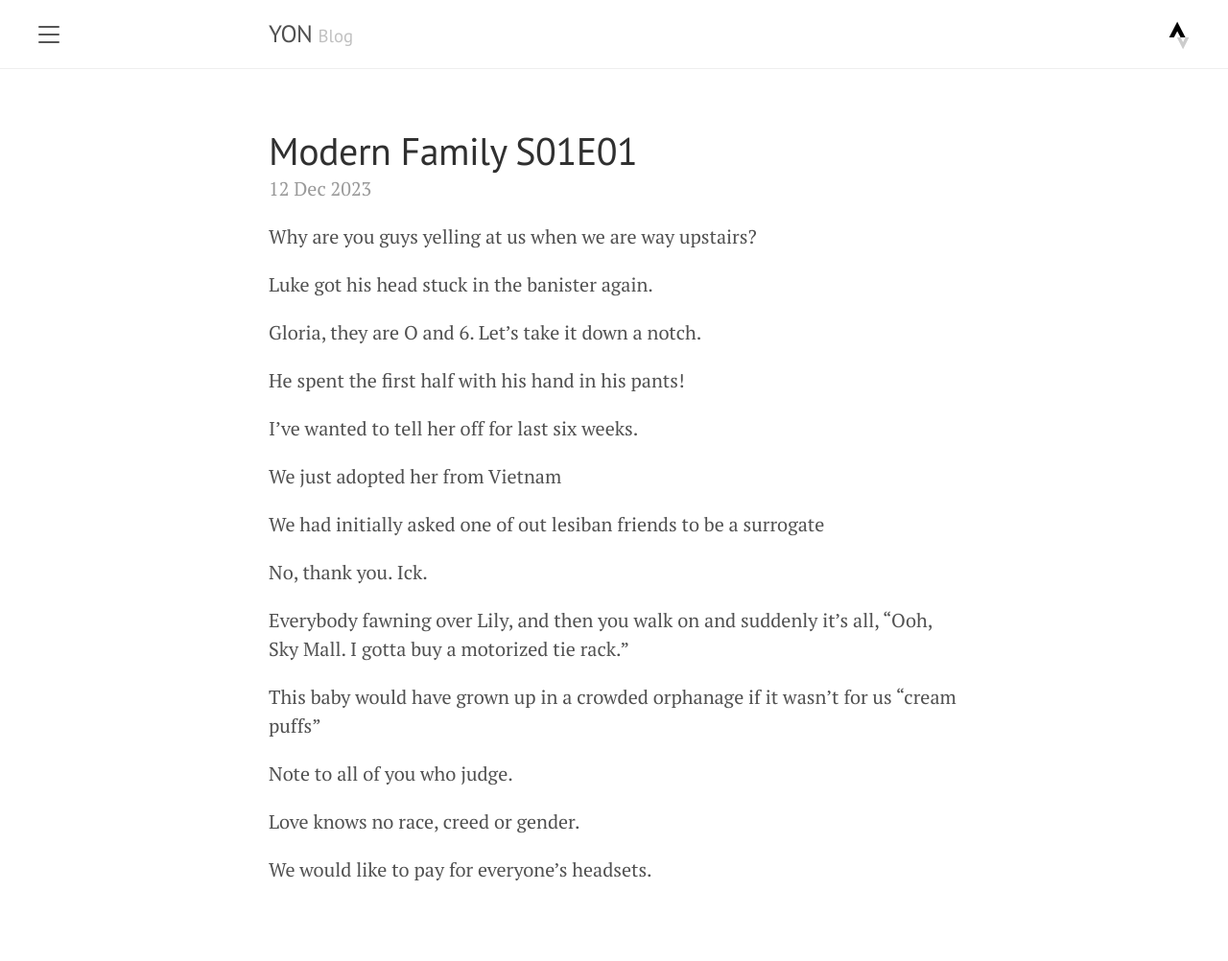
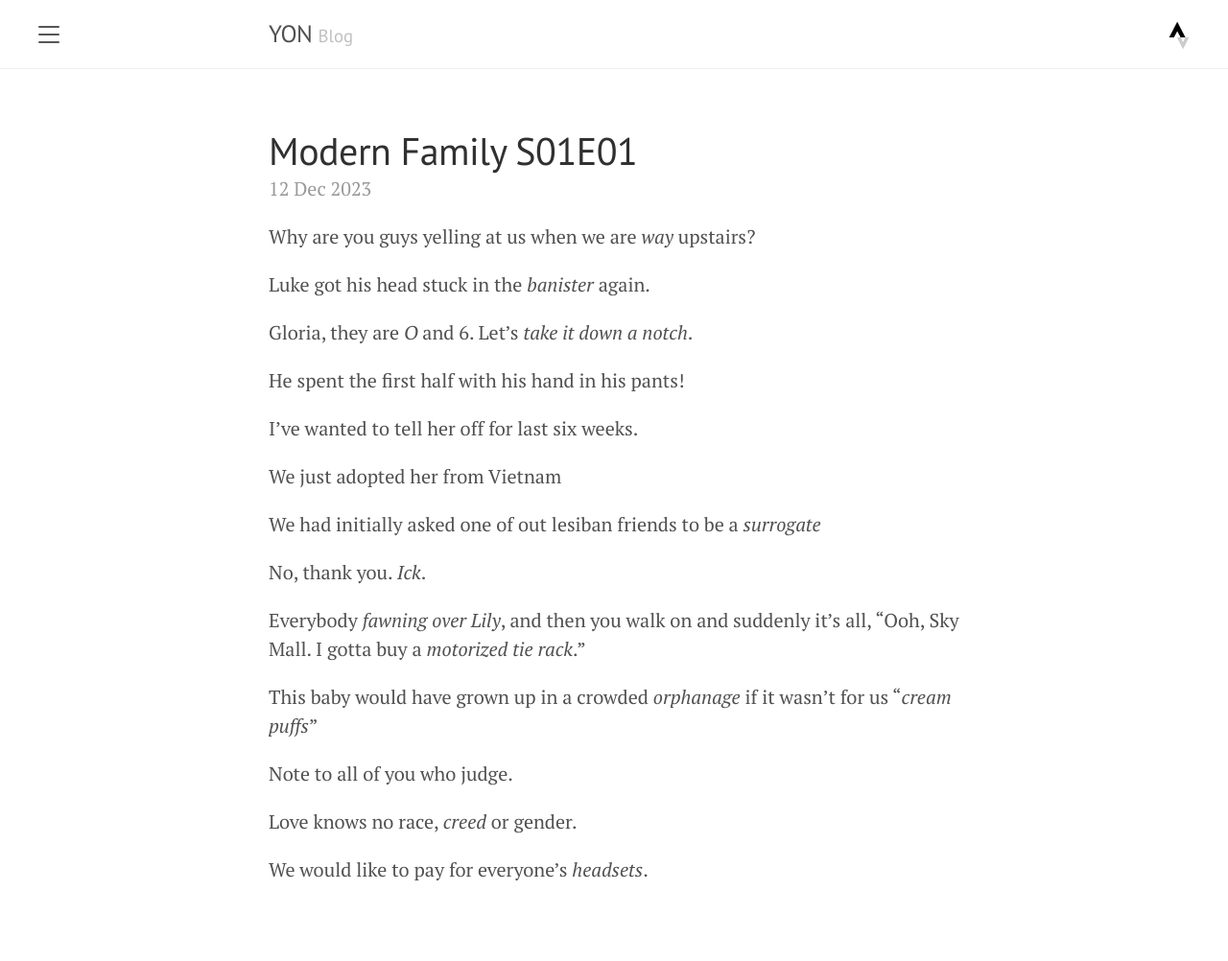
Before and after one commit to yoncise/yoncise.github.io, a Jekyll site: the page built from logs/_posts/2023/2023-12-12-149999271.md, in a window 1280 px wide. Shown: the whole page at 96% size. Built offline with Jekyll 4.4.1, drawn with Linux system fonts in a browser that asks for light colours.

Commit message:
语雀同步 Modern Family S01E01

```diff
--- a/logs/_posts/2023/2023-12-12-149999271.md
+++ b/logs/_posts/2023/2023-12-12-149999271.md
@@ -2,11 +2,11 @@
 layout: post
 title: Modern Family S01E01
 ---
-Why are you guys yelling at us when we are way upstairs?
+Why are you guys yelling at us when we are _way_ upstairs?
 
-Luke got his head stuck in the banister again.
+Luke got his head stuck in the _banister_ again.
 
-Gloria, they are O and 6. Let's take it down a notch.
+Gloria, they are _O_ and 6. Let's _take it down a notch_.
 
 He spent the first half with his hand in his pants!
 
@@ -14,16 +14,16 @@
 
 We just adopted her from Vietnam
 
-We had initially asked one of out lesiban friends to be a surrogate
+We had initially asked one of out lesiban friends to be a _surrogate_
 
-No, thank you. Ick.
+No, thank you. _Ick_.
 
-Everybody fawning over Lily, and then you walk on and suddenly it's all, "Ooh, Sky Mall. I gotta buy a motorized tie rack."
+Everybody _fawning over Lily_, and then you walk on and suddenly it's all, "Ooh, Sky Mall. I gotta buy a _motorized tie rack_."
 
-This baby would have grown up in a crowded orphanage if it wasn't for us "cream puffs"
+This baby would have grown up in a crowded _orphanage_ if it wasn't for us "_cream puffs_"
 
 Note to all of you who judge.
 
-Love knows no race, creed or gender.
+Love knows no race, _creed_ or gender.
 
-We would like to pay for everyone's headsets.
+We would like to pay for everyone's _headsets_.
```
